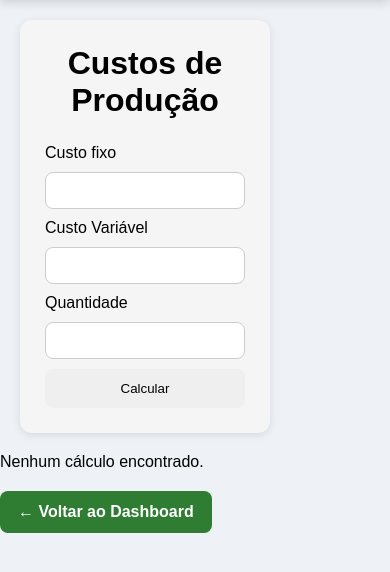
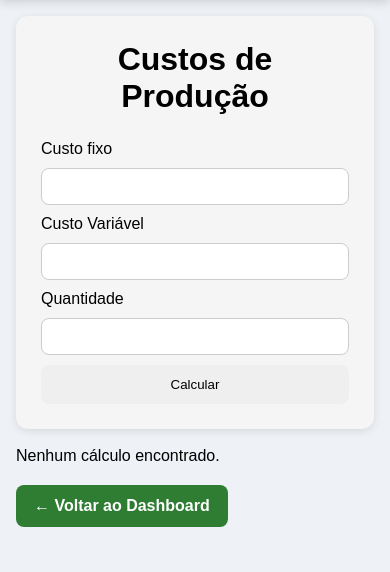
Before and after one commit to leandroklink/AgroCalc, a Flask app: page /custos in a window 390 px wide. Shown: the part 82-654 px from the top of the page. Run offline with Flask 3, Linux system fonts and the light colour scheme; the visitor is signed in with stand-in values (Sample User, id 1); data that the repository does not hold is empty.

Commit message:
Continuação de melhoras de responsividade

```diff
--- a/static/css/style.css
+++ b/static/css/style.css
@@ -263,7 +263,11 @@ body {
     margin-bottom: 10px;
     border-radius: 12px;
 }
-
+.erro, .resultado, .btn-editar, .btn-voltar{
+    display: flex;
+    align-items: center;
+    justify-content: center;
+}
 
 
 body {
@@ -573,6 +577,7 @@ body.dark-mode .menu-btn{
         margin-left: 0;
         padding: 0;
 
+
     }
 
     .topbar {
@@ -622,12 +627,17 @@ body.dark-mode .menu-btn{
 
     }
     .container{
-        display: grid;
-        grid-template-columns: 250px 1fr;
-
-
+        width: 100%;
+        padding: 1rem;
+        margin: 0;
     }
 
+    .erro, .resultado, .btn-editar, .btn-voltar{
+        display: inline-block;
+        align-items: center;
+        justify-content: center;
+        max-width: 70%;
+    }
 
     .sidebar.ativo {
         left: 0;
@@ -641,5 +651,8 @@ body.dark-mode .menu-btn{
 
     }
 
+    .dashboard-header{
+        padding-top: 50px;
+    }
 
 }
--- a/templates/cadastro.html
+++ b/templates/cadastro.html
@@ -5,7 +5,7 @@
 {% endblock %}
 
 {% block content %}
-
+<div class='container'>
 <h1>Cadastrar Usuário</h1>
 <div class='containerUser'>
     <form action="/cadastrar-usuario" method="POST" class="Formuser">
@@ -42,5 +42,5 @@
         {{ erro }}
     </p>
 {% endif %}
-
+</div>
 {% endblock %}
--- a/templates/custos.html
+++ b/templates/custos.html
@@ -62,7 +62,7 @@
 
     {% endif %}
 
-</div>
+
     {% with mensagens = get_flashed_messages() %}
         {% if mensagens %}
             {% for mensagem in mensagens %}
@@ -119,13 +119,13 @@
 
 {% else %}
 
-<p>Nenhum cálculo encontrado.</p>
+<p><br>Nenhum cálculo encontrado.</p>
 
 {% endif %}
-</div>
+
 
 <a class="btn-voltar" href="/">
     ← Voltar ao Dashboard
 </a>
-
+</div>
 {% endblock %}
--- a/templates/editar_calculo.html
+++ b/templates/editar_calculo.html
@@ -5,8 +5,9 @@
 {% endblock %}
 
 {% block content %}
+<div class='container'>
+<h1>Editar Cálculo</h1>
 
-<h1>Editar Cálculo</h1>
 
 <form action="/salvar-edicao" method="POST">
 
@@ -31,4 +32,5 @@
 <a class="btn-voltar" href="/">
     ← Voltar ao Dashboard
 </a>
+</div>
 {% endblock %}
--- a/templates/editar_talhao.html
+++ b/templates/editar_talhao.html
@@ -5,7 +5,7 @@
 {% endblock %}
 
 {% block content %}
-
+<div class='container'>
 <h1>Editar Talhão</h1>
 
 <form action="/salvar-edicao-talhao" method="POST">
@@ -28,4 +28,5 @@
 <a class="btn-voltar" href="/">
     ← Voltar ao Dashboard
 </a>
+</div>
 {% endblock %}
--- a/templates/financiamento.html
+++ b/templates/financiamento.html
@@ -86,7 +86,7 @@
 
 {% endif %}
 
-</div>
+
     {% with mensagens = get_flashed_messages() %}
         {% if mensagens %}
             {% for mensagem in mensagens %}
@@ -126,7 +126,7 @@
 <a class="btn-voltar" href="/">
     ← Voltar ao Dashboard
 </a>
-
+</div>
 
 
 {% endblock %}
--- a/templates/login.html
+++ b/templates/login.html
@@ -5,7 +5,7 @@
 {% endblock %}
 
 {% block content %}
-
+<div class='container'>
 <h1>Login</h1>
 <div class='container'>
     <form action="/login" method="POST">
@@ -37,5 +37,5 @@
         {{ erro }}
     </p>
 {% endif %}
-
+</div>
 {% endblock %}
--- a/templates/talhoes.html
+++ b/templates/talhoes.html
@@ -56,7 +56,7 @@
     {% endif %}
 
 
-</div>
+
     {% with mensagens = get_flashed_messages() %}
         {% if mensagens %}
             {% for mensagem in mensagens %}
@@ -132,10 +132,10 @@
 <p>Nenhum talhão encontrado.</p>
 
 {% endif %}
-</div>
+
 
 <a class="btn-voltar" href="/">
     ← Voltar ao Dashboard
 </a>
-
+</div>
 {% endblock %}
```
